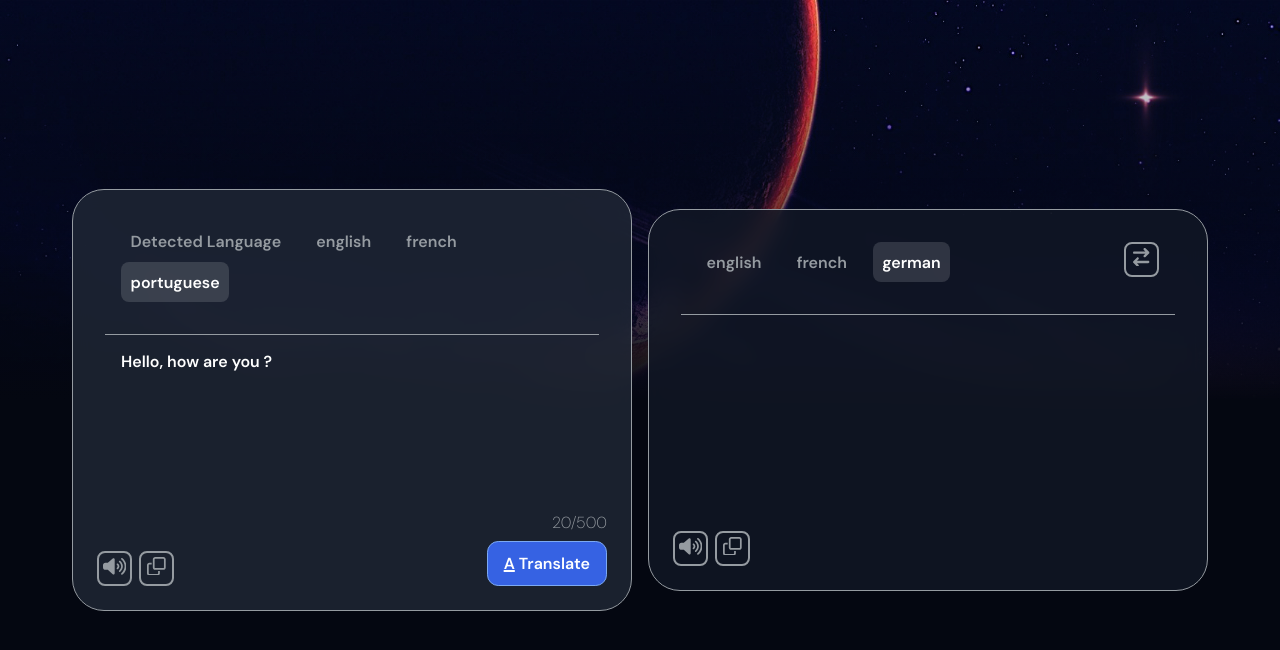
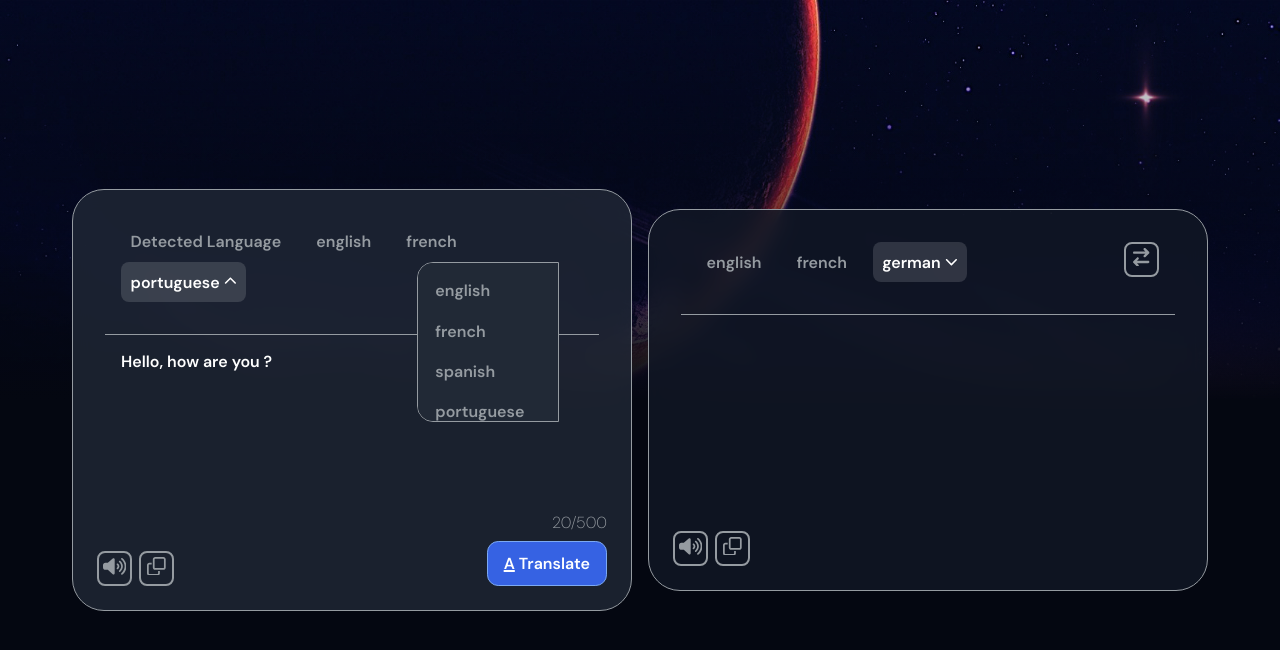
Before and after one commit to dsordes37/translate_app, an Angular app: page / in a window 1280 px wide. Both pictures are taken after a click on the button "portuguese". Shown: the top 650 px of the page. Built offline with nearby package versions, Linux system fonts and the light colour scheme.

Commit message:
version 8.5

```diff
--- a/src/app/components/input/input.component.css
+++ b/src/app/components/input/input.component.css
@@ -25,7 +25,24 @@
     justify-content: space-between;
     padding: 0 1rem 2rem;
     border-bottom: 1px solid #959ba1;
-}button{
+    position: relative;
+
+}header ul{
+    position: absolute;
+    top: 2.5rem;
+    right: 2.5rem;
+    background-color: #212936;
+    height: 10rem;
+    overflow-y: scroll;
+    list-style: none;
+
+    padding: .5rem;
+    border: 1px solid #959ba1;
+    border-radius: 1rem 0 0 1rem;
+
+}
+
+.btn{
     background-color: transparent;
     border: none;
     color: #959ba1;
@@ -33,12 +50,25 @@
     cursor: pointer;
     border-radius: .5rem;
 
-}button:hover, .selected{
+
+
+}.btn:hover, .selected{
     background-color: rgba(255, 255, 255, 0.137);
 
 }.selected{
     color: white;
     transition: .7s;
+}.selected>svg{
+    fill: white;
+
+}
+
+input.btn{
+    width: 7rem;
+}
+
+input.btn.selected::placeholder{
+    color:white;
 }
 
 svg{
@@ -48,7 +78,11 @@ svg{
 .lang_bt{
     margin-right: 1rem;
     padding: .6rem;
-}.square_bt{
+
+}.lang_bt>svg{
+    width: .8rem;
+}
+.square_bt{
     border: 2px solid #959ba1;
     width: 2.2rem;
     height: 2.2rem;
@@ -89,18 +123,18 @@ textarea{
 }.run{
     display: flex;
     flex-direction: column;
-    align-items: end;
+    align-items: flex-end;
     gap: 0.5rem;
-}.run>button{
+}.run>.btn{
     color: white;
     background-color: #3662E3;
     border: 1px solid #7CA9F3;
     padding: .7rem 1rem;
     border-radius: .7rem;
-}.run>button::first-letter{
+}.run>.btn::first-letter{
     text-decoration: 2px underline;
 }
-.run>button:hover{
+.run>.btn:hover{
     background-color: #5677db;
 }.run>span{
     color: #959ba1;
--- a/src/app/components/input/input.component.html
+++ b/src/app/components/input/input.component.html
@@ -1,10 +1,28 @@
 <div class="container">
     <header>
         <div>
-            <button class="lang_bt">Detected Language</button>
-            <button class="lang_bt" [ngClass]="{'selected':btStatus[0]}" (click)="emitLang(lang1.id)">{{lang1.name}}</button>
-            <button class="lang_bt" [ngClass]="{'selected':btStatus[1]}" (click)="emitLang(lang2.id)">{{lang2.name}}</button>
-            <button class="lang_bt" [ngClass]="{'selected':btStatus[2]}" (click)="emitLang(lang3.id)">{{lang3.name}}</button>
+            <button class="lang_bt btn">Detected Language</button>
+            <button class="lang_bt btn" [ngClass]="{'selected':btStatus[0]}" (click)="emitLang(lang1.id)">{{lang1.name}}</button>
+            <button class="lang_bt btn" [ngClass]="{'selected':btStatus[1]}" (click)="emitLang(lang2.id)">{{lang2.name}}</button>
+            <button class="lang_bt btn relative" [ngClass]="{'selected':btStatus[2]}" (click)="showAndHideList()">{{lang3.name}}
+                <svg *ngIf="listVisible; else downChevron" xmlns="http://www.w3.org/2000/svg" xmlns="http://www.w3.org/2000/svg" viewBox="0 0 512 512"><!--!Font Awesome Free 6.5.2 by @fontawesome - https://fontawesome.com License - https://fontawesome.com/license/free Copyright 2024 Fonticons, Inc.--><path d="M233.4 105.4c12.5-12.5 32.8-12.5 45.3 0l192 192c12.5 12.5 12.5 32.8 0 45.3s-32.8 12.5-45.3 0L256 173.3 86.6 342.6c-12.5 12.5-32.8 12.5-45.3 0s-12.5-32.8 0-45.3l192-192z"/></svg>
+
+                <ng-template #downChevron>
+                    <svg xmlns="http://www.w3.org/2000/svg" viewBox="0 0 512 512"><path d="M233.4 406.6c12.5 12.5 32.8 12.5 45.3 0l192-192c12.5-12.5 12.5-32.8 0-45.3s-32.8-12.5-45.3 0L256 338.7 86.6 169.4c-12.5-12.5-32.8-12.5-45.3 0s-12.5 32.8 0 45.3l192 192z"/></svg>
+                </ng-template>
+            </button>
+            <ul *ngIf="listVisible">
+                <li *ngFor="let lang of langList">
+                    <button class="btn lang_bt" (click)="emitLang(lang.id); showAndHideList()">{{lang.name}}</button>
+                </li>
+            </ul>
+            <!--<input list="langs" class="lang_bt btn" [ngClass]="{'selected':btStatus[2]}" placeholder="{{lang3.name}}" >
+            <datalist  aria-activedescendant="">
+                <option *ngFor="let item of langList" value="{{item.name}}" (click)="emitLang(item.id)" ></option>
+            </datalist>
+            <ul id="langs">
+                <button *ngFor="let item of langList" value="{{item.name}}" (click)="emitLang(item.id)"></button>
+            </ul>-->
         </div>
     </header>
     <div class="text">
@@ -12,16 +30,16 @@
     </div>
     <div class="botton_menu">
         <div>
-            <button class="square_bt">
+            <button class="square_bt btn">
                 <svg xmlns="http://www.w3.org/2000/svg" viewBox="0 0 640 512"><!--!Font Awesome Free 6.5.1 by @fontawesome - https://fontawesome.com License - https://fontawesome.com/license/free Copyright 2024 Fonticons, Inc.--><path d="M533.6 32.5C598.5 85.2 640 165.8 640 256s-41.5 170.7-106.4 223.5c-10.3 8.4-25.4 6.8-33.8-3.5s-6.8-25.4 3.5-33.8C557.5 398.2 592 331.2 592 256s-34.5-142.2-88.7-186.3c-10.3-8.4-11.8-23.5-3.5-33.8s23.5-11.8 33.8-3.5zM473.1 107c43.2 35.2 70.9 88.9 70.9 149s-27.7 113.8-70.9 149c-10.3 8.4-25.4 6.8-33.8-3.5s-6.8-25.4 3.5-33.8C475.3 341.3 496 301.1 496 256s-20.7-85.3-53.2-111.8c-10.3-8.4-11.8-23.5-3.5-33.8s23.5-11.8 33.8-3.5zm-60.5 74.5C434.1 199.1 448 225.9 448 256s-13.9 56.9-35.4 74.5c-10.3 8.4-25.4 6.8-33.8-3.5s-6.8-25.4 3.5-33.8C393.1 284.4 400 271 400 256s-6.9-28.4-17.7-37.3c-10.3-8.4-11.8-23.5-3.5-33.8s23.5-11.8 33.8-3.5zM301.1 34.8C312.6 40 320 51.4 320 64V448c0 12.6-7.4 24-18.9 29.2s-25 3.1-34.4-5.3L131.8 352H64c-35.3 0-64-28.7-64-64V224c0-35.3 28.7-64 64-64h67.8L266.7 40.1c9.4-8.4 22.9-10.4 34.4-5.3z"/></svg>
             </button>
-            <button class="square_bt"  (click)="copyText()">
+            <button class="square_bt btn"  (click)="copyText()">
                 <svg xmlns="http://www.w3.org/2000/svg" viewBox="0 0 512 512"><!--!Font Awesome Free 6.5.1 by @fontawesome - https://fontawesome.com License - https://fontawesome.com/license/free Copyright 2024 Fonticons, Inc.--><path d="M64 464H288c8.8 0 16-7.2 16-16V384h48v64c0 35.3-28.7 64-64 64H64c-35.3 0-64-28.7-64-64V224c0-35.3 28.7-64 64-64h64v48H64c-8.8 0-16 7.2-16 16V448c0 8.8 7.2 16 16 16zM224 304H448c8.8 0 16-7.2 16-16V64c0-8.8-7.2-16-16-16H224c-8.8 0-16 7.2-16 16V288c0 8.8 7.2 16 16 16zm-64-16V64c0-35.3 28.7-64 64-64H448c35.3 0 64 28.7 64 64V288c0 35.3-28.7 64-64 64H224c-35.3 0-64-28.7-64-64z"/></svg>
             </button>
         </div>
         <div class="run">
             <span>{{textLengh}}/500</span>
-            <button (click)="run()" id="bt_translate">A Translate</button>
+            <button (click)="run()" class="btn" id="bt_translate">A Translate</button>
         </div>
     </div>
 </div>
--- a/src/app/components/input/input.component.ts
+++ b/src/app/components/input/input.component.ts
@@ -26,6 +26,8 @@ export class InputComponent implements OnInit, OnChanges {
   lang3=this.langList[2];
 
   btStatus=[true, false, false]
+
+  listVisible=false
 
 
   constructor(private service:AudioApiService) { }
@@ -73,13 +75,23 @@ export class InputComponent implements OnInit, OnChanges {
     }else{
       this.btStatus=[false, false, true]
       this.lang3=this.langList[id]
+
     }
 
     //this.newToLang.emit(this.langList[id].id)
   }
 
   emitLang(id:any){
+    console.log(id)
     this.newFromLang.emit(this.langList[id].id)
+  }
+
+  showAndHideList(){
+    if(this.listVisible){
+      this.listVisible=false
+    }else{
+      this.listVisible=true
+    }
   }
 
 
--- a/src/app/components/output/output.component.css
+++ b/src/app/components/output/output.component.css
@@ -25,7 +25,26 @@
     justify-content: space-between;
     padding: 0 1rem 2rem;
     border-bottom: 1px solid #959ba1;
-}button{
+    position: relative;
+}header ul{
+    position: absolute;
+    top: 2.5rem;
+    right: 12rem;
+    background-color: #212936;
+    height: 10rem;
+    overflow-y: scroll;
+    list-style: none;
+
+    padding: .5rem;
+    border: 1px solid #959ba1;
+    border-radius: 1rem 0 0 1rem;
+
+}.selected>svg{
+    fill: white;
+
+}
+
+button{
     background-color: transparent;
     border: none;
     color: #959ba1;
@@ -49,7 +68,11 @@ svg{
     margin-right: 1rem;
     padding: .6rem;
 
-}.square_bt{
+}.lang_bt>svg{
+    width: .8rem;
+}
+
+.square_bt{
     border: 2px solid #959ba1;
     width: 2.2rem;
     height: 2.2rem;
--- a/src/app/components/output/output.component.html
+++ b/src/app/components/output/output.component.html
@@ -3,7 +3,19 @@
         <div>
             <button class="lang_bt" [ngClass]="{'selected': btStatus[0]}" (click)="emitLang(lang1.id)" >{{lang1.name}}</button>
             <button class="lang_bt" [ngClass]="{'selected': btStatus[1]}" (click)="emitLang(lang2.id)" >{{lang2.name}}</button>
-            <button class="lang_bt" [ngClass]="{'selected': btStatus[2]}" (click)="emitLang(lang3.id)" >{{lang3.name}}</button>
+
+            <button class="lang_bt btn relative" [ngClass]="{'selected':btStatus[2]}" (click)="showAndHideList()">{{lang3.name}}
+                <svg *ngIf="listVisible; else downChevron" xmlns="http://www.w3.org/2000/svg" xmlns="http://www.w3.org/2000/svg" viewBox="0 0 512 512"><!--!Font Awesome Free 6.5.2 by @fontawesome - https://fontawesome.com License - https://fontawesome.com/license/free Copyright 2024 Fonticons, Inc.--><path d="M233.4 105.4c12.5-12.5 32.8-12.5 45.3 0l192 192c12.5 12.5 12.5 32.8 0 45.3s-32.8 12.5-45.3 0L256 173.3 86.6 342.6c-12.5 12.5-32.8 12.5-45.3 0s-12.5-32.8 0-45.3l192-192z"/></svg>
+
+                <ng-template #downChevron>
+                    <svg xmlns="http://www.w3.org/2000/svg" viewBox="0 0 512 512"><path d="M233.4 406.6c12.5 12.5 32.8 12.5 45.3 0l192-192c12.5-12.5 12.5-32.8 0-45.3s-32.8-12.5-45.3 0L256 338.7 86.6 169.4c-12.5-12.5-32.8-12.5-45.3 0s-12.5 32.8 0 45.3l192 192z"/></svg>
+                </ng-template>
+            </button>
+            <ul *ngIf="listVisible">
+                <li *ngFor="let lang of langList">
+                    <button class="btn lang_bt" (click)="emitLang(lang.id); showAndHideList()">{{lang.name}}</button>
+                </li>
+            </ul>
         </div>
         <button class="square_bt" (click)="switchLang()">
             <svg xmlns="http://www.w3.org/2000/svg" viewBox="0 0 448 512"><!--!Font Awesome Free 6.5.1 by @fontawesome - https://fontawesome.com License - https://fontawesome.com/license/free Copyright 2024 Fonticons, Inc.--><path d="M438.6 150.6c12.5-12.5 12.5-32.8 0-45.3l-96-96c-12.5-12.5-32.8-12.5-45.3 0s-12.5 32.8 0 45.3L338.7 96 32 96C14.3 96 0 110.3 0 128s14.3 32 32 32l306.7 0-41.4 41.4c-12.5 12.5-12.5 32.8 0 45.3s32.8 12.5 45.3 0l96-96zm-333.3 352c12.5 12.5 32.8 12.5 45.3 0s12.5-32.8 0-45.3L109.3 416 416 416c17.7 0 32-14.3 32-32s-14.3-32-32-32l-306.7 0 41.4-41.4c12.5-12.5 12.5-32.8 0-45.3s-32.8-12.5-45.3 0l-96 96c-12.5 12.5-12.5 32.8 0 45.3l96 96z"/></svg>
--- a/src/app/components/output/output.component.ts
+++ b/src/app/components/output/output.component.ts
@@ -23,6 +23,8 @@ export class OutputComponent implements OnInit, OnChanges{
   lang3=this.langList[2];
 
   btStatus:boolean[]=[false, true, false]
+
+  listVisible=false
 
 
 
@@ -73,6 +75,15 @@ export class OutputComponent implements OnInit, OnChanges{
   }
 
 
+  showAndHideList(){
+    if(this.listVisible){
+      this.listVisible=false
+    }else{
+      this.listVisible=true
+    }
+  }
+
+
 
 
 
```
